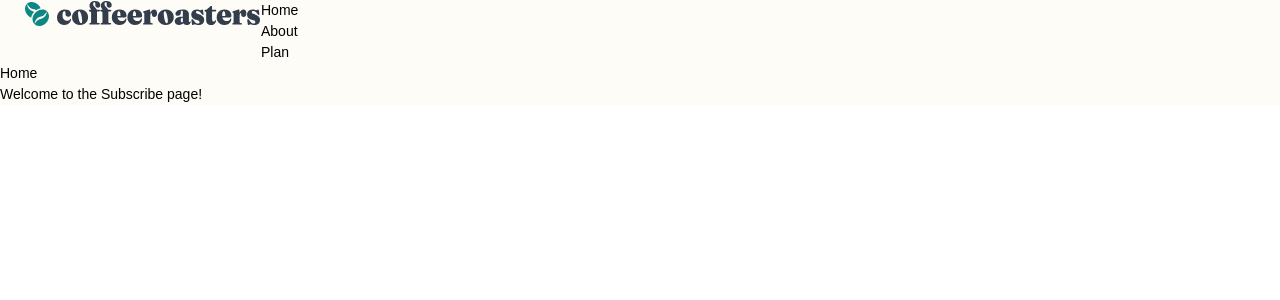
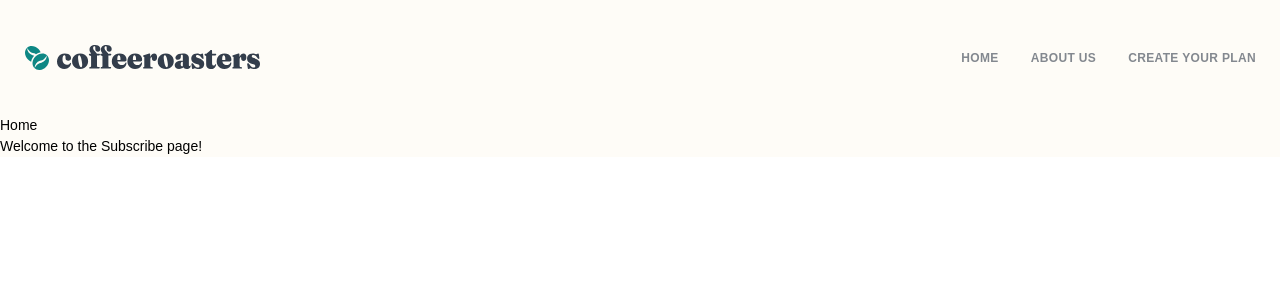
Before and after one commit to DLBY/coffeeroasters-subscription, a React (Vite) app: page /plan in a window 1280 px wide. Shown: the top 300 px of the page. Built offline with nearby package versions, Linux system fonts and the light colour scheme.

Commit message:
Feat: Add navbar layout

```diff
--- a/src/components/Navbar.tsx
+++ b/src/components/Navbar.tsx
@@ -6,7 +6,7 @@ export const Navbar = () => {
   return (
     <nav>
       {/* Container */}
-      <div className='flex container mx-auto px-6'>
+      <div className='flex items-center justify-between container mx-auto px-6 py-11'>
         {/* Logo */}
         <div>
           <a href="/">
@@ -14,15 +14,15 @@ export const Navbar = () => {
           </a>
         </div>
         {/* Menu */}
-        <ul className="hidden md:block">
-          <li>
-            <a href="/">Home</a>
+        <ul className="hidden md:flex md:justify-between">
+          <li className='uppercase font-bold tracking-wide pr-8'>
+            <a className="text-xs text-grey hover:text-darkGreyBlue transition-colors	" href="/">Home</a>
           </li>
-          <li>
-            <a href="/about">About</a>
+          <li className='uppercase font-bold tracking-wide text-grey pr-8 hover:text-darkGreyBlue transition-colors	'>
+            <a className="text-xs text-grey hover:text-darkGreyBlue" href="/about">About us</a>
           </li>
-          <li>
-            <a href="/plan">Plan</a>
+          <li className='uppercase font-bold tracking-wide text-grey hover:text-darkGreyBlue'>
+            <a className="text-xs text-grey hover:text-darkGreyBlue transition-colors	" href="/plan">Create your plan</a>
           </li>
         </ul>
         {/* Mobile Menu */}
```
